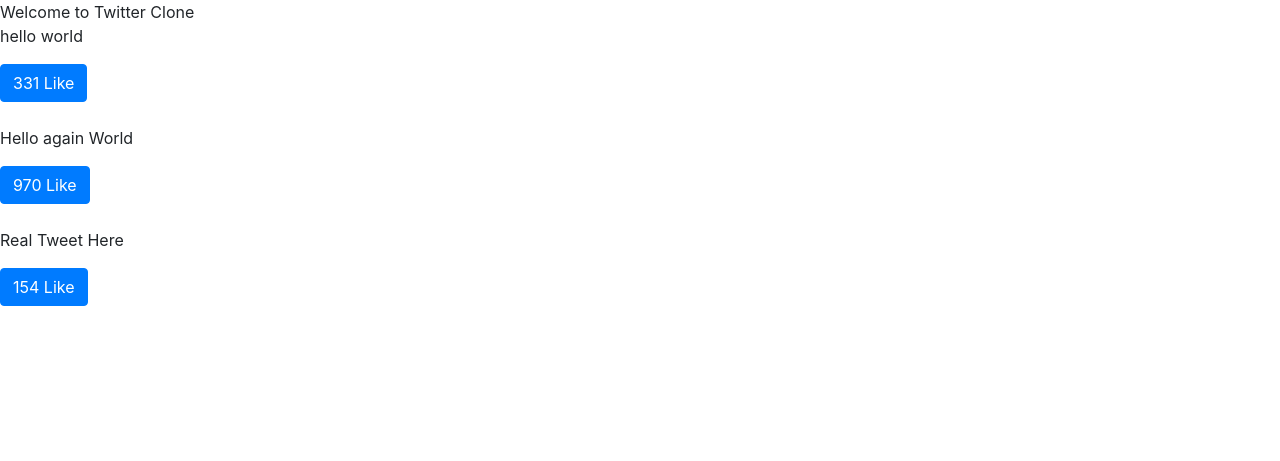
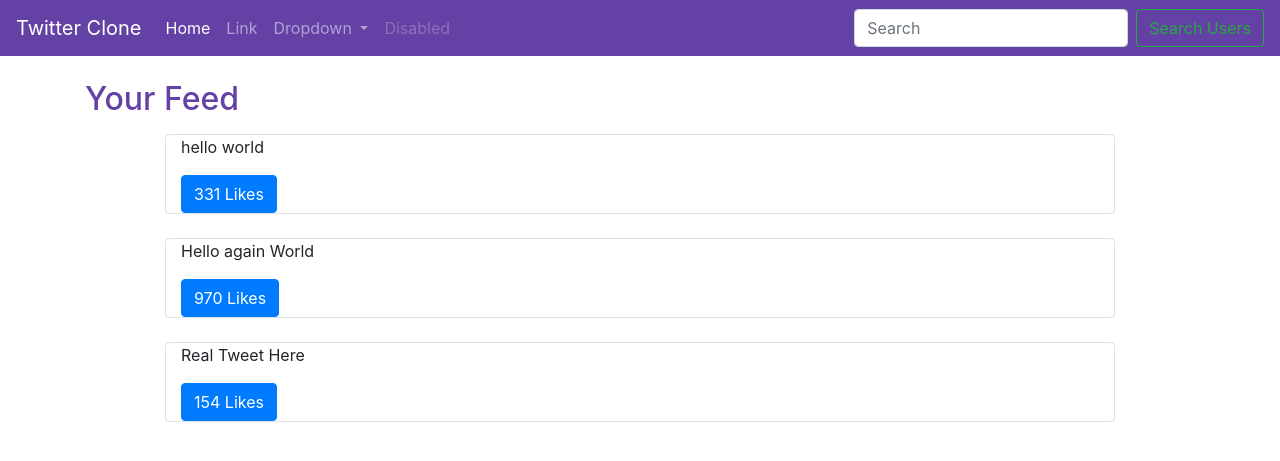
Before and after one commit to bsteinig/Twitter-Clone, a Django app: page / in a window 1280 px wide. Shown: the top 461 px of the page. Run offline with Django 3.2, Linux system fonts and the light colour scheme; data comes from the database, SQL or seed files in the repository; data that the repository does not hold is empty; some libraries are stand-ins or nearby versions.

Commit message:
Implemented a bootstrap theme and ux improvements

```diff
--- a/twitterClone/templates/base.html
+++ b/twitterClone/templates/base.html
@@ -11,9 +11,11 @@
     <title>Twitter Clone</title>
   </head>
   <body>
+    {% include "components/navbar.html" %}
+    <div class = 'container'>
     {% block content %}
     {% endblock content %}
-
+    </div>
     <!-- Optional JavaScript -->
     <!-- jQuery first, then Popper.js, then Bootstrap JS -->
     <script src="https://code.jquery.com/jquery-3.4.1.slim.min.js" integrity="sha384-J6qa4849blE2+poT4WnyKhv5vZF5SrPo0iEjwBvKU7imGFAV0wwj1yYfoRSJoZ+n" crossorigin="anonymous"></script>
--- /dev/null
+++ b/twitterClone/templates/components/navbar.html
@@ -0,0 +1,35 @@
+<nav class="navbar navbar-expand-lg navbar-dark mb-4" style="background-color: #6441a5;">
+    <a class="navbar-brand" href="/">Twitter Clone</a>
+  <button class="navbar-toggler" type="button" data-toggle="collapse" data-target="#navbarSupportedContent" aria-controls="navbarSupportedContent" aria-expanded="false" aria-label="Toggle navigation">
+    <span class="navbar-toggler-icon"></span>
+  </button>
+
+  <div class="collapse navbar-collapse" id="navbarSupportedContent">
+    <ul class="navbar-nav mr-auto">
+      <li class="nav-item active">
+        <a class="nav-link" href="#">Home <span class="sr-only">(current)</span></a>
+      </li>
+      <li class="nav-item">
+        <a class="nav-link" href="#">Link</a>
+      </li>
+      <li class="nav-item dropdown">
+        <a class="nav-link dropdown-toggle" href="#" id="navbarDropdown" role="button" data-toggle="dropdown" aria-haspopup="true" aria-expanded="false">
+          Dropdown
+        </a>
+        <div class="dropdown-menu" aria-labelledby="navbarDropdown">
+          <a class="dropdown-item" href="#">Action</a>
+          <a class="dropdown-item" href="#">Another action</a>
+          <div class="dropdown-divider"></div>
+          <a class="dropdown-item" href="#">Something else here</a>
+        </div>
+      </li>
+      <li class="nav-item">
+        <a class="nav-link disabled" href="#" tabindex="-1" aria-disabled="true">Disabled</a>
+      </li>
+    </ul>
+    <form class="form-inline my-2 my-lg-0">
+      <input class="form-control mr-sm-2" type="search" placeholder="Search" aria-label="Search">
+      <button class="btn btn-outline-success my-2 my-sm-0" type="submit">Search Users</button>
+    </form>
+  </div>
+  </nav>
--- a/twitterClone/templates/pages/home.html
+++ b/twitterClone/templates/pages/home.html
@@ -2,9 +2,13 @@
 
 
 {% block content %}
-Welcome to Twitter Clone
+<div class = 'row'>
+    <div class = 'col mb-2'>
+        <h2 style="color: #6441a4;"> Your Feed </h2>
+    </div>
+</div>
 
-<div id='tweets'>
+<div class = 'row' id='tweets'>
     Loading...
 </div>
 
@@ -24,11 +28,11 @@
 
     function likeBtn(tweet){
         return "<button class='btn btn-primary' onclick=handleDidLike(" +
-        tweet.id + "," + tweet.Likes + ")>" + tweet.likes + " Like</button>"
+        tweet.id + "," + tweet.Likes + ")>" + tweet.likes + " Likes</button>"
     }
 
     function formatTweetElement(tweet){
-        var formattedTweet = "<div class='mb-4 tweet' id='tweet-id''" + tweet.id
+        var formattedTweet = "<div class='col-12 col-md-10 mx-auto border rounded py=3 mb-4 tweet' id='tweet-id''" + tweet.id
         +" '><p>" + tweet.content +
             "</p><div class='btn-group'>" + likeBtn(tweet) +
             "</div></div>"
```
Also changed, not shown: todo.md (+1 -0 lines), twitterClone/templates/components/footer.html (added).
